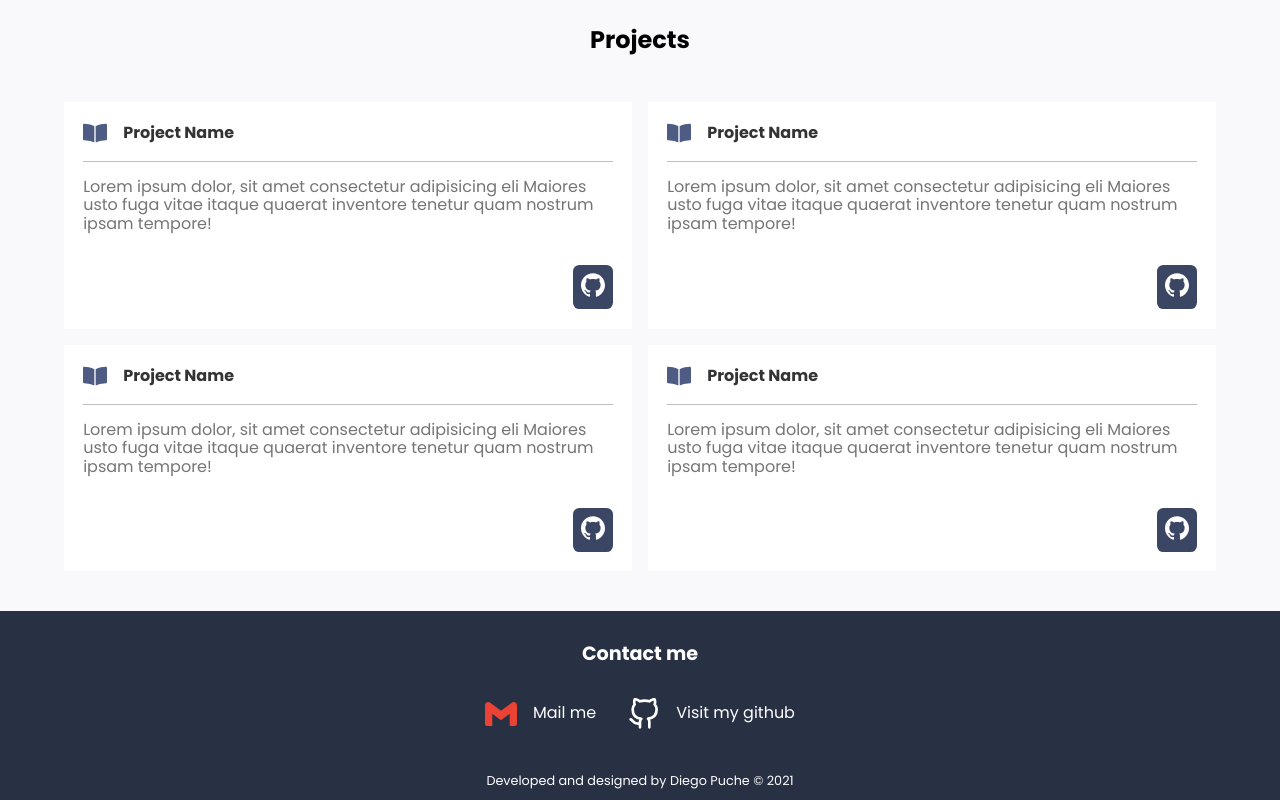
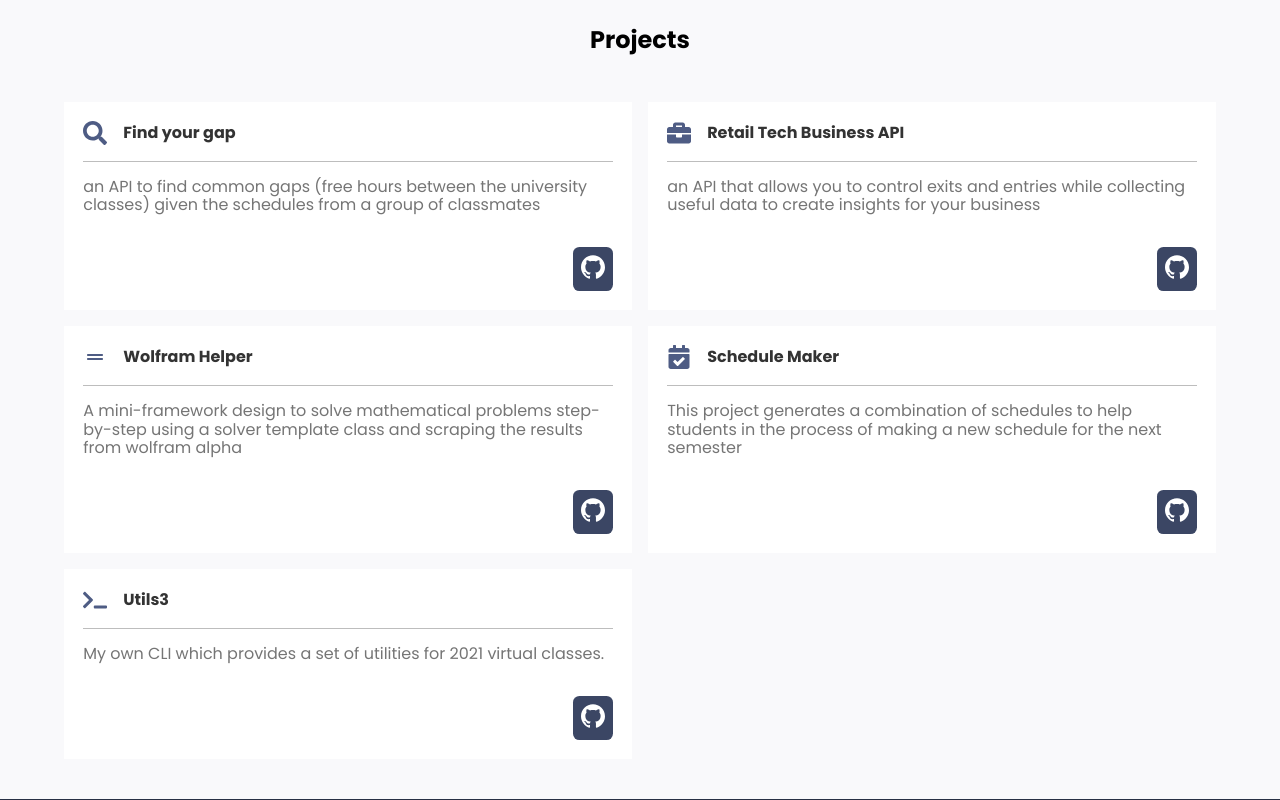
Before and after one commit to dgop92/portfolio, a React (Create React App) app: page / in a window 1280 px wide. Shown: the part 2460-3260 px from the top of the page. Built offline with nearby package versions, Linux system fonts and the light colour scheme.

Commit message:
feat: add project data

```diff
--- a/src/components/pages/Project.js
+++ b/src/components/pages/Project.js
@@ -1,8 +1,9 @@
 import React from "react";
 import styled from "styled-components";
 import { BasePageCenter, BaseSection, PageTitle, PrimaryButton } from "../commons";
-import { FaBookOpen } from "react-icons/fa";
+import { FaSearch, FaBriefcase, FaCalendarCheck, FaTerminal } from "react-icons/fa";
 import { SiGithub } from "react-icons/si";
+import { CgMathEqual } from "react-icons/cg";
 
 const ProjectPage = styled(BasePageCenter)`
   flex-direction: column;
@@ -68,32 +69,39 @@ const RepositoryButton = styled(PrimaryButton)`
 
 const projecItems = [
   {
-    name: "Project Name",
-    icon: <FaBookOpen />,
+    name: "Find your gap",
+    icon: <FaSearch />,
     description:
-      "Lorem ipsum dolor, sit amet consectetur adipisicing eli Maiores usto fuga vitae itaque quaerat inventore tenetur quam nostrum ipsam tempore!",
-    href: "#",
+      "an API to find common gaps (free hours between the university classes) given the schedules from a group of classmates",
+    href: "https://github.com/dgop92/find-your-gap-api",
   },
   {
-    name: "Project Name",
-    icon: <FaBookOpen />,
+    name: "Retail Tech Business API",
+    icon: <FaBriefcase />,
     description:
-      "Lorem ipsum dolor, sit amet consectetur adipisicing eli Maiores usto fuga vitae itaque quaerat inventore tenetur quam nostrum ipsam tempore!",
-    href: "#",
+      "an API that allows you to control exits and entries while collecting useful data to create insights for your business",
+    href: "https://github.com/dgop92/retail-tech-business-api",
   },
   {
-    name: "Project Name",
-    icon: <FaBookOpen />,
+    name: "Wolfram Helper",
+    icon: <CgMathEqual />,
     description:
-      "Lorem ipsum dolor, sit amet consectetur adipisicing eli Maiores usto fuga vitae itaque quaerat inventore tenetur quam nostrum ipsam tempore!",
-    href: "#",
+      "A mini-framework design to solve mathematical problems step-by-step using a solver template class and scraping the results from wolfram alpha",
+    href: "https://github.com/dgop92/wolfram-helper",
   },
   {
-    name: "Project Name",
-    icon: <FaBookOpen />,
+    name: "Schedule Maker",
+    icon: <FaCalendarCheck />,
     description:
-      "Lorem ipsum dolor, sit amet consectetur adipisicing eli Maiores usto fuga vitae itaque quaerat inventore tenetur quam nostrum ipsam tempore!",
-    href: "#",
+      "This project generates a combination of schedules to help students in the process of making a new schedule for the next semester",
+    href: "https://github.com/dgop92/schedule-maker",
+  },
+  {
+    name: "Utils3",
+    icon: <FaTerminal />,
+    description:
+      "My own CLI which provides a set of utilities for 2021 virtual classes.",
+    href: "https://github.com/dgop92/utils3",
   },
 ];
 
```
